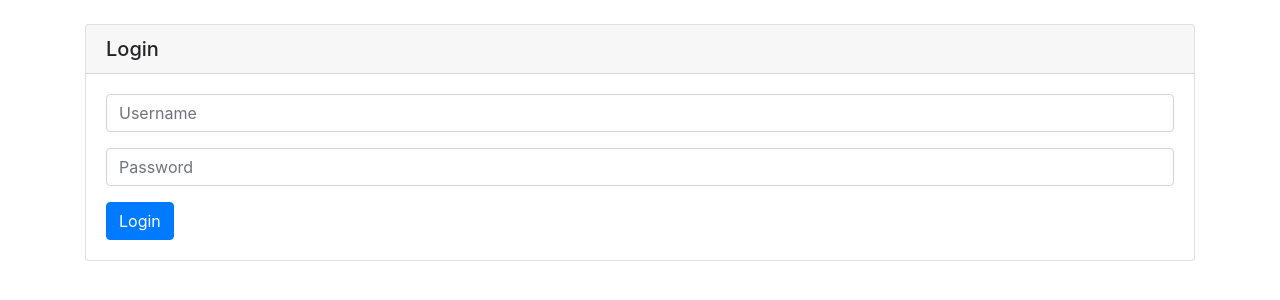
After one commit to mikanbearer/flask_crud_example, a Flask app: page /login in a window 1280 px wide. The commit adds this page. Shown: the top 300 px of the page. Run offline with Flask 2, Linux system fonts and the light colour scheme; some libraries are stand-ins or nearby versions.

Commit message:
append login

```diff
--- a/app/app.py
+++ b/app/app.py
@@ -1,8 +1,8 @@
 from flask import Flask, request, render_template, redirect, url_for
 from flask_sqlalchemy import SQLAlchemy
 from flask_migrate import Migrate
+import flask_login
 from datetime import datetime
-
 
 
 app = Flask(__name__)
@@ -10,7 +10,56 @@ app.config['SQLALCHEMY_DATABASE_URI'] = 'sqlite:///app.db?check_same_thread=Fals
 db = SQLAlchemy(app)
 migrate = Migrate(app, db)
 
+login_manager = flask_login.LoginManager()
+login_manager.init_app(app)
 
+app.secret_key = b'_5#y2L"F4Q8z\n\xec]/'
+
+admins = {'testadmin': {'password': '123'}}
+
+class Admin(flask_login.UserMixin):
+    pass
+
+@login_manager.user_loader
+def user_loader(admin_name):
+    if admin_name not in admins:
+        return
+    admin = Admin()
+    admin.id = admin_name
+    return admin
+
+@login_manager.request_loader
+def request_loader(request):
+    admin_name = request.form.get('user')
+    if admin_name not in admins:
+        return
+    admin = Admin()
+    admin.id = admin_name
+    admin.is_authenticated = request.form['password'] == admins[admin_name]['password']
+    return admin
+
+@app.login_manager.unauthorized_handler
+def unauth():
+    return redirect(url_for('login'))
+
+@app.route('/login', methods=['GET', 'POST'])
+def login():
+    if request.method == 'POST':
+        admin_name = request.form['user']
+        try:
+            if request.form['password'] == admins[admin_name]['password']:
+                admin = Admin()
+                admin.id = admin_name
+                flask_login.login_user(admin)
+                return redirect(url_for('list'))
+        except:
+            return render_template('login.html', error='Login Failed')
+    return render_template('login.html')
+
+@app.route('/logout')
+def logout():
+    flask_login.logout_user()
+    return redirect(url_for('login'))
 
 class User(db.Model):
     id = db.Column(db.Integer, primary_key=True)
@@ -22,18 +71,20 @@ class User(db.Model):
     def __repr__(self):
         return '<User %r>' % self.username
 
-
 @app.route('/')
+@flask_login.login_required
 def list():
     users = User.query.all()
     return render_template('list.html', users=users)
 
 @app.route('/detail/<user_id>')
+@flask_login.login_required
 def detail(user_id):
     user = User.query.filter_by(id=user_id).first()
     return render_template('detail.html', user=user)
 
 @app.route('/create', methods=['get', 'post'])
+@flask_login.login_required
 def create():
     if request.method == 'POST':
         username = request.form['username']
@@ -45,6 +96,7 @@ def create():
     return render_template('form.html')
 
 @app.route('/update/<user_id>', methods=['get', 'post'])
+@flask_login.login_required
 def update(user_id):
     user = User.query.filter_by(id=user_id).first()
     if request.method == 'POST':
@@ -56,6 +108,7 @@ def update(user_id):
     return render_template('form.html', user=user)
 
 @app.route('/delete/<user_id>', methods=['get', 'post'])
+@flask_login.login_required
 def delete(user_id):
     user = User.query.filter_by(id=user_id).first()
     if request.method == 'POST':
--- a/app/templates/base.html
+++ b/app/templates/base.html
@@ -19,6 +19,10 @@
         <a class="nav-link" href={{ url_for('create') }}>Create</a>
       </li>
     </ul>
+    {% if current_user.is_authenticated %}
+      Hi, {{ current_user.id }}!
+    <a class="btn btn-primary btn-sm ml-2" role="button" href={{ url_for('logout') }}>Logout</a>
+    {% endif %}
   </div>
 </nav>
     {% block content %}
--- /dev/null
+++ b/app/templates/login.html
@@ -0,0 +1,37 @@
+<!doctype html>
+<html>
+  <head>
+    <link rel="stylesheet" href="https://maxcdn.bootstrapcdn.com/bootstrap/4.0.0/css/bootstrap.min.css" integrity="sha384-Gn5384xqQ1aoWXA+058RXPxPg6fy4IWvTNh0E263XmFcJlSAwiGgFAW/dAiS6JXm" crossorigin="anonymous">
+    <title>Flask CRUD Example</title>
+  </head>
+  <body>
+   <div class="container mt-4">
+    <div class="row">
+        <div class="col-12">
+            <div class="card">
+                <h5 class="card-header">
+                    Login
+                </h5>
+                <div class="card-body">
+                    <form method="post">
+                        <div class="form-group">
+                            <input type="text" name="user" placeholder="Username" class="form-control">
+                        </div>
+                        <div class="form-group">
+                            <input type="text" name="password" placeholder="Password" class="form-control">
+                        </div>
+                        <button class="btn btn-primary" type="submit">Login</button>
+                    </form>
+                    {% if error %}
+                        {{ error }}
+                    {% endif %}
+                </div>
+            </div>
+        </div>
+    </div>
+</div>
+  </body>
+  <script src="https://code.jquery.com/jquery-3.2.1.slim.min.js" integrity="sha384-KJ3o2DKtIkvYIK3UENzmM7KCkRr/rE9/Qpg6aAZGJwFDMVNA/GpGFF93hXpG5KkN" crossorigin="anonymous"></script>
+  <script src="https://cdnjs.cloudflare.com/ajax/libs/popper.js/1.12.9/umd/popper.min.js" integrity="sha384-ApNbgh9B+Y1QKtv3Rn7W3mgPxhU9K/ScQsAP7hUibX39j7fakFPskvXusvfa0b4Q" crossorigin="anonymous"></script>
+  <script src="https://maxcdn.bootstrapcdn.com/bootstrap/4.0.0/js/bootstrap.min.js" integrity="sha384-JZR6Spejh4U02d8jOt6vLEHfe/JQGiRRSQQxSfFWpi1MquVdAyjUar5+76PVCmYl" crossorigin="anonymous"></script>
+</html>
```
